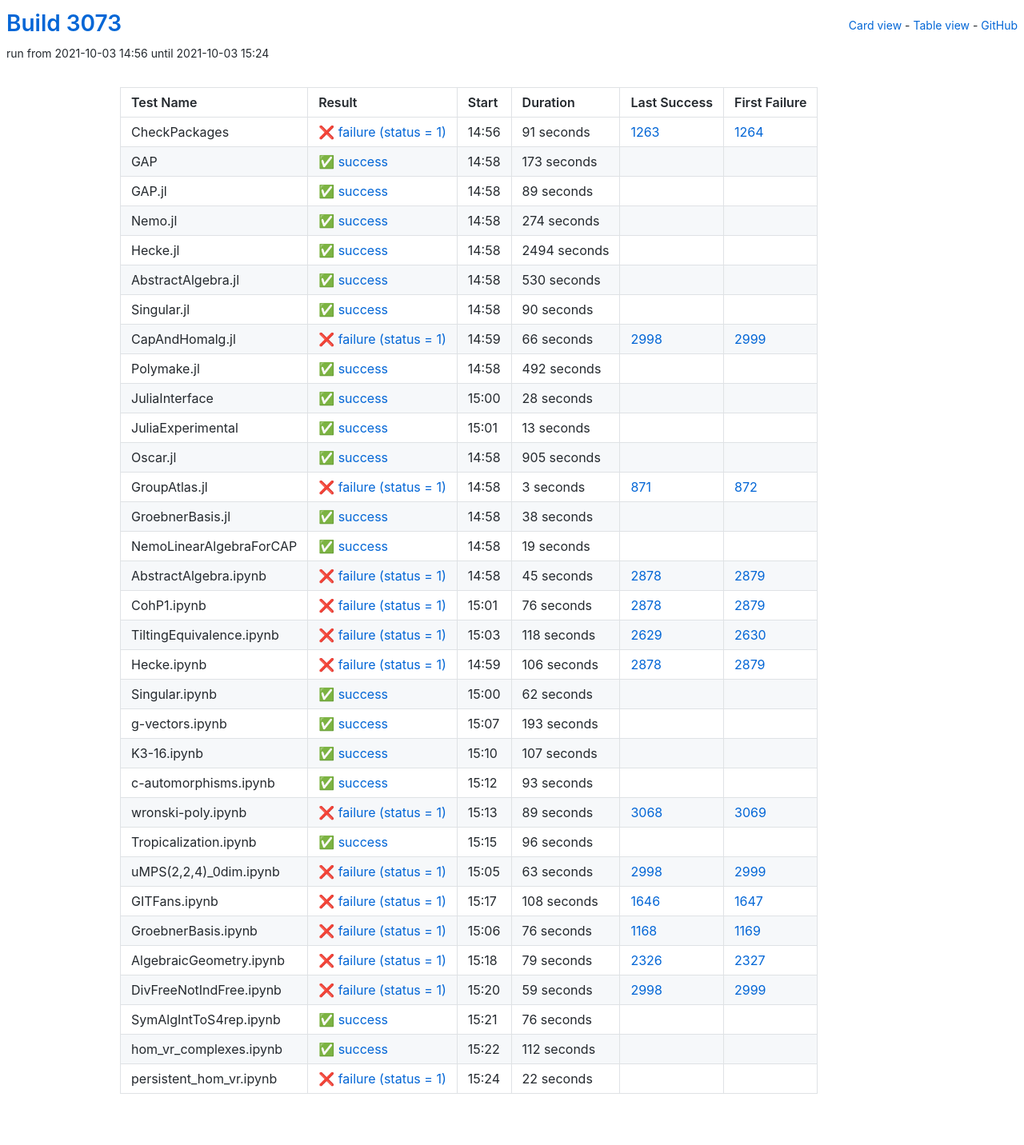
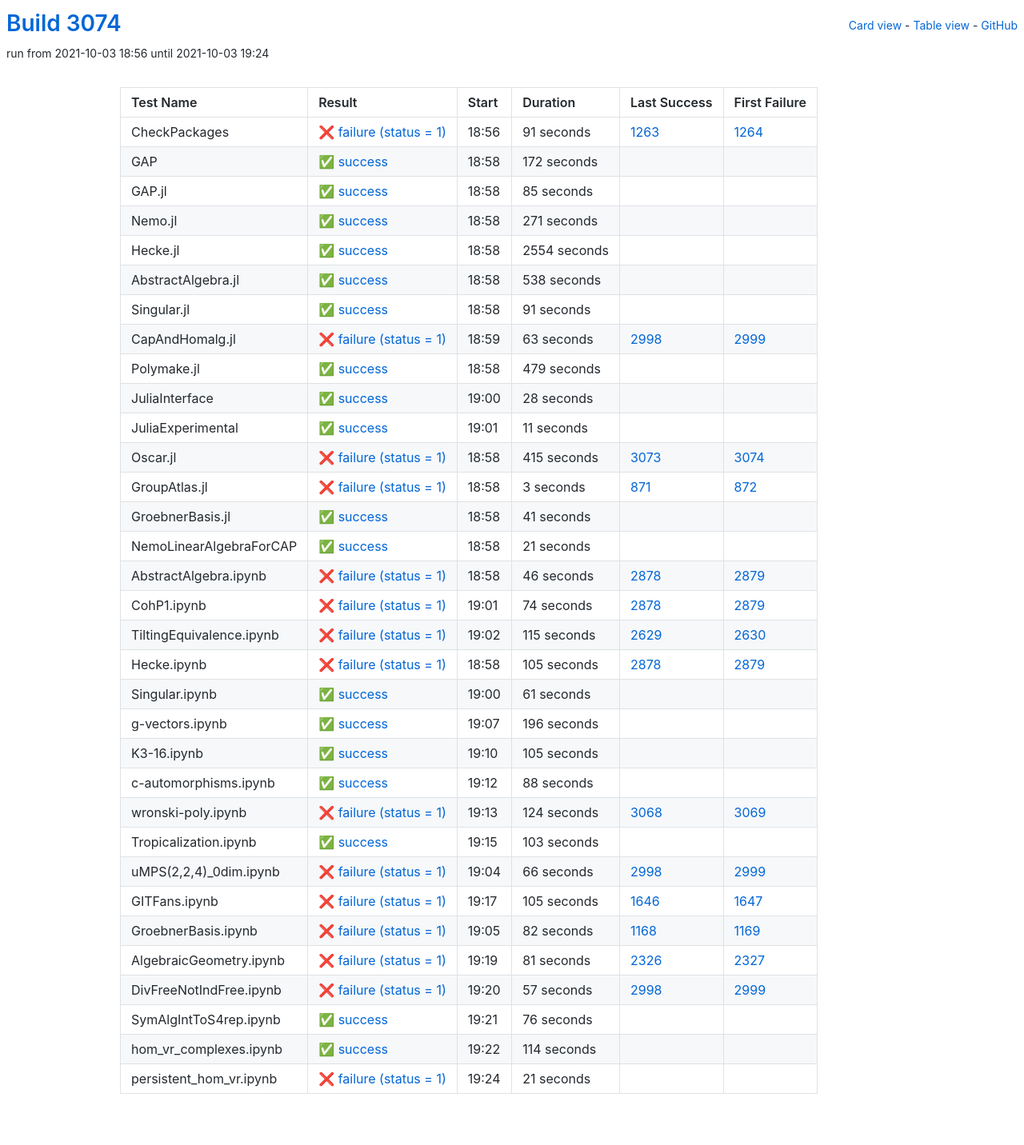
Before and after one commit to oscar-system/oscar-ci-status-stable, a Jekyll site: the page built from table.html, in a window 1280 px wide. Shown: the whole page at 80% size. Built offline with Jekyll 4.4.1, drawn with Linux system fonts in a browser that asks for light colours.

Commit message:
Build #3074

```diff
--- a/_data/ci.yml
+++ b/_data/ci.yml
@@ -1,6 +1,6 @@
 ---
-build: 3073
-build_url: https://oscarci.mathematik.uni-kl.de/job/oscar-stable/3073/
+build: 3074
+build_url: https://oscarci.mathematik.uni-kl.de/job/oscar-stable/3074/
 job: oscar-stable
 organization: oscar-system
 repo: oscar-ci-status-stable
@@ -8,8 +8,8 @@ repourl: https://github.com/oscar-system/oscar-ci-status-stable
 tests:
 - name: CheckPackages
   id: checkpackages
-  log: https://oscarci.mathematik.uni-kl.de/job/oscar-stable/3073/artifact/logs/build-3073/CheckPackages.log
-  start: 2021-10-03 14:56
+  log: https://oscarci.mathematik.uni-kl.de/job/oscar-stable/3074/artifact/logs/build-3074/CheckPackages.log
+  start: 2021-10-03 18:56
   success: false
   exitcode: 1
   status: failure
@@ -20,104 +20,104 @@ tests:
   first_failure_url: https://oscarci.mathematik.uni-kl.de/job/oscar-stable/1264/
 - name: GAP
   id: gap
-  log: https://oscarci.mathematik.uni-kl.de/job/oscar-stable/3073/artifact/logs/build-3073/GAP.log
-  start: 2021-10-03 14:58
+  log: https://oscarci.mathematik.uni-kl.de/job/oscar-stable/3074/artifact/logs/build-3074/GAP.log
+  start: 2021-10-03 18:58
   success: true
   exitcode: 0
   status: success
-  duration: 173
+  duration: 172
   last_success: false
   last_success_url:
   first_failure: false
   first_failure_url:
 - name: GAP.jl
   id: gap-jl
-  log: https://oscarci.mathematik.uni-kl.de/job/oscar-stable/3073/artifact/logs/build-3073/GAP.jl.log
-  start: 2021-10-03 14:58
+  log: https://oscarci.mathematik.uni-kl.de/job/oscar-stable/3074/artifact/logs/build-3074/GAP.jl.log
+  start: 2021-10-03 18:58
   success: true
   exitcode: 0
   status: success
-  duration: 89
+  duration: 85
   last_success: false
   last_success_url:
   first_failure: false
   first_failure_url:
 - name: Nemo.jl
   id: nemo-jl
-  log: https://oscarci.mathematik.uni-kl.de/job/oscar-stable/3073/artifact/logs/build-3073/Nemo.jl.log
-  start: 2021-10-03 14:58
+  log: https://oscarci.mathematik.uni-kl.de/job/oscar-stable/3074/artifact/logs/build-3074/Nemo.jl.log
+  start: 2021-10-03 18:58
   success: true
   exitcode: 0
   status: success
-  duration: 274
+  duration: 271
   last_success: false
   last_success_url:
   first_failure: false
   first_failure_url:
 - name: Hecke.jl
   id: hecke-jl
-  log: https://oscarci.mathematik.uni-kl.de/job/oscar-stable/3073/artifact/logs/build-3073/Hecke.jl.log
-  start: 2021-10-03 14:58
+  log: https://oscarci.mathematik.uni-kl.de/job/oscar-stable/3074/artifact/logs/build-3074/Hecke.jl.log
+  start: 2021-10-03 18:58
   success: true
   exitcode: 0
   status: success
-  duration: 2494
+  duration: 2554
   last_success: false
   last_success_url:
   first_failure: false
   first_failure_url:
 - name: AbstractAlgebra.jl
   id: abstractalgebra-jl
-  log: https://oscarci.mathematik.uni-kl.de/job/oscar-stable/3073/artifact/logs/build-3073/AbstractAlgebra.jl.log
-  start: 2021-10-03 14:58
+  log: https://oscarci.mathematik.uni-kl.de/job/oscar-stable/3074/artifact/logs/build-3074/AbstractAlgebra.jl.log
+  start: 2021-10-03 18:58
   success: true
   exitcode: 0
   status: success
-  duration: 530
+  duration: 538
   last_success: false
   last_success_url:
   first_failure: false
   first_failure_url:
 - name: Singular.jl
   id: singular-jl
-  log: https://oscarci.mathematik.uni-kl.de/job/oscar-stable/3073/artifact/logs/build-3073/Singular.jl.log
-  start: 2021-10-03 14:58
+  log: https://oscarci.mathematik.uni-kl.de/job/oscar-stable/3074/artifact/logs/build-3074/Singular.jl.log
+  start: 2021-10-03 18:58
   success: true
   exitcode: 0
   status: success
-  duration: 90
+  duration: 91
   last_success: false
   last_success_url:
   first_failure: false
   first_failure_url:
 - name: CapAndHomalg.jl
   id: capandhomalg-jl
-  log: https://oscarci.mathematik.uni-kl.de/job/oscar-stable/3073/artifact/logs/build-3073/CapAndHomalg.jl.log
-  start: 2021-10-03 14:59
+  log: https://oscarci.mathematik.uni-kl.de/job/oscar-stable/3074/artifact/logs/build-3074/CapAndHomalg.jl.log
+  start: 2021-10-03 18:59
   success: false
   exitcode: 1
   status: failure
-  duration: 66
+  duration: 63
   last_success: 2998
   last_success_url: https://oscarci.mathematik.uni-kl.de/job/oscar-stable/2998/
   first_failure: 2999
   first_failure_url: https://oscarci.mathematik.uni-kl.de/job/oscar-stable/2999/
 - name: Polymake.jl
   id: polymake-jl
-  log: https://oscarci.mathematik.uni-kl.de/job/oscar-stable/3073/artifact/logs/build-3073/Polymake.jl.log
-  start: 2021-10-03 14:58
+  log: https://oscarci.mathematik.uni-kl.de/job/oscar-stable/3074/artifact/logs/build-3074/Polymake.jl.log
+  start: 2021-10-03 18:58
   success: true
   exitcode: 0
   status: success
-  duration: 492
+  duration: 479
   last_success: false
   last_success_url:
   first_failure: false
   first_failure_url:
 - name: JuliaInterface
   id: juliainterface
-  log: https://oscarci.mathematik.uni-kl.de/job/oscar-stable/3073/artifact/logs/build-3073/JuliaInterface.log
-  start: 2021-10-03 15:00
+  log: https://oscarci.mathematik.uni-kl.de/job/oscar-stable/3074/artifact/logs/build-3074/JuliaInterface.log
+  start: 2021-10-03 19:00
   success: true
   exitcode: 0
   status: success
@@ -128,32 +128,32 @@ tests:
   first_failure_url:
 - name: JuliaExperimental
   id: juliaexperimental
-  log: https://oscarci.mathematik.uni-kl.de/job/oscar-stable/3073/artifact/logs/build-3073/JuliaExperimental.log
-  start: 2021-10-03 15:01
+  log: https://oscarci.mathematik.uni-kl.de/job/oscar-stable/3074/artifact/logs/build-3074/JuliaExperimental.log
+  start: 2021-10-03 19:01
   success: true
   exitcode: 0
   status: success
-  duration: 13
+  duration: 11
   last_success: false
   last_success_url:
   first_failure: false
   first_failure_url:
 - name: Oscar.jl
   id: oscar-jl
-  log: https://oscarci.mathematik.uni-kl.de/job/oscar-stable/3073/artifact/logs/build-3073/Oscar.jl.log
-  start: 2021-10-03 14:58
-  success: true
-  exitcode: 0
-  status: success
-  duration: 905
-  last_success: false
-  last_success_url:
-  first_failure: false
-  first_failure_url:
+  log: https://oscarci.mathematik.uni-kl.de/job/oscar-stable/3074/artifact/logs/build-3074/Oscar.jl.log
+  start: 2021-10-03 18:58
+  success: false
+  exitcode: 1
+  status: failure
+  duration: 415
+  last_success: 3073
+  last_success_url: https://oscarci.mathematik.uni-kl.de/job/oscar-stable/3073/
+  first_failure: 3074
+  first_failure_url: https://oscarci.mathematik.uni-kl.de/job/oscar-stable/3074/
 - name: GroupAtlas.jl
   id: groupatlas-jl
-  log: https://oscarci.mathematik.uni-kl.de/job/oscar-stable/3073/artifact/logs/build-3073/GroupAtlas.jl.log
-  start: 2021-10-03 14:58
+  log: https://oscarci.mathematik.uni-kl.de/job/oscar-stable/3074/artifact/logs/build-3074/GroupAtlas.jl.log
+  start: 2021-10-03 18:58
   success: false
   exitcode: 1
   status: failure
@@ -164,212 +164,212 @@ tests:
   first_failure_url: https://oscarci.mathematik.uni-kl.de/job/oscar-stable/872/
 - name: GroebnerBasis.jl
   id: groebnerbasis-jl
-  log: https://oscarci.mathematik.uni-kl.de/job/oscar-stable/3073/artifact/logs/build-3073/GroebnerBasis.jl.log
-  start: 2021-10-03 14:58
+  log: https://oscarci.mathematik.uni-kl.de/job/oscar-stable/3074/artifact/logs/build-3074/GroebnerBasis.jl.log
+  start: 2021-10-03 18:58
   success: true
   exitcode: 0
   status: success
-  duration: 38
+  duration: 41
   last_success: false
   last_success_url:
   first_failure: false
   first_failure_url:
 - name: NemoLinearAlgebraForCAP
   id: nemolinearalgebraforcap
-  log: https://oscarci.mathematik.uni-kl.de/job/oscar-stable/3073/artifact/logs/build-3073/NemoLinearAlgebraForCAP.log
-  start: 2021-10-03 14:58
+  log: https://oscarci.mathematik.uni-kl.de/job/oscar-stable/3074/artifact/logs/build-3074/NemoLinearAlgebraForCAP.log
+  start: 2021-10-03 18:58
   success: true
   exitcode: 0
   status: success
-  duration: 19
+  duration: 21
   last_success: false
   last_success_url:
   first_failure: false
   first_failure_url:
 - name: AbstractAlgebra.ipynb
   id: abstractalgebra-ipynb
-  log: https://oscarci.mathematik.uni-kl.de/job/oscar-stable/3073/artifact/logs/build-3073/AbstractAlgebra.ipynb.log
-  start: 2021-10-03 14:58
+  log: https://oscarci.mathematik.uni-kl.de/job/oscar-stable/3074/artifact/logs/build-3074/AbstractAlgebra.ipynb.log
+  start: 2021-10-03 18:58
   success: false
   exitcode: 1
   status: failure
-  duration: 45
+  duration: 46
   last_success: 2878
   last_success_url: https://oscarci.mathematik.uni-kl.de/job/oscar-stable/2878/
   first_failure: 2879
   first_failure_url: https://oscarci.mathematik.uni-kl.de/job/oscar-stable/2879/
 - name: CohP1.ipynb
   id: cohp1-ipynb
-  log: https://oscarci.mathematik.uni-kl.de/job/oscar-stable/3073/artifact/logs/build-3073/CohP1.ipynb.log
-  start: 2021-10-03 15:01
+  log: https://oscarci.mathematik.uni-kl.de/job/oscar-stable/3074/artifact/logs/build-3074/CohP1.ipynb.log
+  start: 2021-10-03 19:01
   success: false
   exitcode: 1
   status: failure
-  duration: 76
+  duration: 74
   last_success: 2878
   last_success_url: https://oscarci.mathematik.uni-kl.de/job/oscar-stable/2878/
   first_failure: 2879
   first_failure_url: https://oscarci.mathematik.uni-kl.de/job/oscar-stable/2879/
 - name: TiltingEquivalence.ipynb
   id: tiltingequivalence-ipynb
-  log: https://oscarci.mathematik.uni-kl.de/job/oscar-stable/3073/artifact/logs/build-3073/TiltingEquivalence.ipynb.log
-  start: 2021-10-03 15:03
+  log: https://oscarci.mathematik.uni-kl.de/job/oscar-stable/3074/artifact/logs/build-3074/TiltingEquivalence.ipynb.log
+  start: 2021-10-03 19:02
   success: false
   exitcode: 1
   status: failure
-  duration: 118
+  duration: 115
   last_success: 2629
   last_success_url: https://oscarci.mathematik.uni-kl.de/job/oscar-stable/2629/
   first_failure: 2630
   first_failure_url: https://oscarci.mathematik.uni-kl.de/job/oscar-stable/2630/
 - name: Hecke.ipynb
   id: hecke-ipynb
-  log: https://oscarci.mathematik.uni-kl.de/job/oscar-stable/3073/artifact/logs/build-3073/Hecke.ipynb.log
-  start: 2021-10-03 14:59
+  log: https://oscarci.mathematik.uni-kl.de/job/oscar-stable/3074/artifact/logs/build-3074/Hecke.ipynb.log
+  start: 2021-10-03 18:58
   success: false
   exitcode: 1
   status: failure
-  duration: 106
+  duration: 105
   last_success: 2878
   last_success_url: https://oscarci.mathematik.uni-kl.de/job/oscar-stable/2878/
   first_failure: 2879
   first_failure_url: https://oscarci.mathematik.uni-kl.de/job/oscar-stable/2879/
 - name: Singular.ipynb
   id: singular-ipynb
-  log: https://oscarci.mathematik.uni-kl.de/job/oscar-stable/3073/artifact/logs/build-3073/Singular.ipynb.log
-  start: 2021-10-03 15:00
+  log: https://oscarci.mathematik.uni-kl.de/job/oscar-stable/3074/artifact/logs/build-3074/Singular.ipynb.log
+  start: 2021-10-03 19:00
   success: true
   exitcode: 0
   status: success
-  duration: 62
+  duration: 61
   last_success: false
   last_success_url:
   first_failure: false
   first_failure_url:
 - name: g-vectors.ipynb
   id: g-vectors-ipynb
-  log: https://oscarci.mathematik.uni-kl.de/job/oscar-stable/3073/artifact/logs/build-3073/g-vectors.ipynb.log
-  start: 2021-10-03 15:07
+  log: https://oscarci.mathematik.uni-kl.de/job/oscar-stable/3074/artifact/logs/build-3074/g-vectors.ipynb.log
+  start: 2021-10-03 19:07
   success: true
   exitcode: 0
   status: success
-  duration: 193
+  duration: 196
   last_success: false
   last_success_url:
   first_failure: false
   first_failure_url:
 - name: K3-16.ipynb
   id: k3-16-ipynb
-  log: https://oscarci.mathematik.uni-kl.de/job/oscar-stable/3073/artifact/logs/build-3073/K3-16.ipynb.log
-  start: 2021-10-03 15:10
+  log: https://oscarci.mathematik.uni-kl.de/job/oscar-stable/3074/artifact/logs/build-3074/K3-16.ipynb.log
+  start: 2021-10-03 19:10
   success: true
   exitcode: 0
   status: success
-  duration: 107
+  duration: 105
   last_success: false
   last_success_url:
   first_failure: false
   first_failure_url:
 - name: c-automorphisms.ipynb
   id: c-automorphisms-ipynb
-  log: https://oscarci.mathematik.uni-kl.de/job/oscar-stable/3073/artifact/logs/build-3073/c-automorphisms.ipynb.log
-  start: 2021-10-03 15:12
+  log: https://oscarci.mathematik.uni-kl.de/job/oscar-stable/3074/artifact/logs/build-3074/c-automorphisms.ipynb.log
+  start: 2021-10-03 19:12
   success: true
   exitcode: 0
   status: success
-  duration: 93
+  duration: 88
   last_success: false
   last_success_url:
   first_failure: false
   first_failure_url:
 - name: wronski-poly.ipynb
   id: wronski-poly-ipynb
-  log: https://oscarci.mathematik.uni-kl.de/job/oscar-stable/3073/artifact/logs/build-3073/wronski-poly.ipynb.log
-  start: 2021-10-03 15:13
+  log: https://oscarci.mathematik.uni-kl.de/job/oscar-stable/3074/artifact/logs/build-3074/wronski-poly.ipynb.log
+  start: 2021-10-03 19:13
   success: false
   exitcode: 1
   status: failure
-  duration: 89
+  duration: 124
   last_success: 3068
   last_success_url: https://oscarci.mathematik.uni-kl.de/job/oscar-stable/3068/
   first_failure: 3069
   first_failure_url: https://oscarci.mathematik.uni-kl.de/job/oscar-stable/3069/
 - name: Tropicalization.ipynb
   id: tropicalization-ipynb
-  log: https://oscarci.mathematik.uni-kl.de/job/oscar-stable/3073/artifact/logs/build-3073/Tropicalization.ipynb.log
-  start: 2021-10-03 15:15
+  log: https://oscarci.mathematik.uni-kl.de/job/oscar-stable/3074/artifact/logs/build-3074/Tropicalization.ipynb.log
+  start: 2021-10-03 19:15
   success: true
   exitcode: 0
   status: success
-  duration: 96
+  duration: 103
   last_success: false
   last_success_url:
   first_failure: false
   first_failure_url:
 - name: uMPS(2,2,4)_0dim.ipynb
   id: umps-2-2-4-0dim-ipynb
-  log: https://oscarci.mathematik.uni-kl.de/job/oscar-stable/3073/artifact/logs/build-3073/uMPS-2-2-4-_0dim.ipynb.log
-  start: 2021-10-03 15:05
+  log: https://oscarci.mathematik.uni-kl.de/job/oscar-stable/3074/artifact/logs/build-3074/uMPS-2-2-4-_0dim.ipynb.log
+  start: 2021-10-03 19:04
   success: false
   exitcode: 1
   status: failure
-  duration: 63
+  duration: 66
   last_success: 2998
   last_success_url: https://oscarci.mathematik.uni-kl.de/job/oscar-stable/2998/
   first_failure: 2999
   first_failure_url: https://oscarci.mathematik.uni-kl.de/job/oscar-stable/2999/
 - name: GITFans.ipynb
   id: gitfans-ipynb
-  log: https://oscarci.mathematik.uni-kl.de/job/oscar-stable/3073/artifact/logs/build-3073/GITFans.ipynb.log
-  start: 2021-10-03 15:17
+  log: https://oscarci.mathematik.uni-kl.de/job/oscar-stable/3074/artifact/logs/build-3074/GITFans.ipynb.log
+  start: 2021-10-03 19:17
   success: false
   exitcode: 1
   status: failure
-  duration: 108
+  duration: 105
   last_success: 1646
   last_success_url: https://oscarci.mathematik.uni-kl.de/job/oscar-stable/1646/
   first_failure: 1647
   first_failure_url: https://oscarci.mathematik.uni-kl.de/job/oscar-stable/1647/
 - name: GroebnerBasis.ipynb
   id: groebnerbasis-ipynb
-  log: https://oscarci.mathematik.uni-kl.de/job/oscar-stable/3073/artifact/logs/build-3073/GroebnerBasis.ipynb.log
-  start: 2021-10-03 15:06
+  log: https://oscarci.mathematik.uni-kl.de/job/oscar-stable/3074/artifact/logs/build-3074/GroebnerBasis.ipynb.log
+  start: 2021-10-03 19:05
   success: false
   exitcode: 1
   status: failure
-  duration: 76
+  duration: 82
   last_success: 1168
   last_success_url: https://oscarci.mathematik.uni-kl.de/job/oscar-stable/1168/
   first_failure: 1169
   first_failure_url: https://oscarci.mathematik.uni-kl.de/job/oscar-stable/1169/
 - name: AlgebraicGeometry.ipynb
   id: algebraicgeometry-ipynb
-  log: https://oscarci.mathematik.uni-kl.de/job/oscar-stable/3073/artifact/logs/build-3073/AlgebraicGeometry.ipynb.log
-  start: 2021-10-03 15:18
+  log: https://oscarci.mathematik.uni-kl.de/job/oscar-stable/3074/artifact/logs/build-3074/AlgebraicGeometry.ipynb.log
+  start: 2021-10-03 19:19
   success: false
   exitcode: 1
   status: failure
-  duration: 79
+  duration: 81
   last_success: 2326
   last_success_url: https://oscarci.mathematik.uni-kl.de/job/oscar-stable/2326/
   first_failure: 2327
   first_failure_url: https://oscarci.mathematik.uni-kl.de/job/oscar-stable/2327/
 - name: DivFreeNotIndFree.ipynb
   id: divfreenotindfree-ipynb
-  log: https://oscarci.mathematik.uni-kl.de/job/oscar-stable/3073/artifact/logs/build-3073/DivFreeNotIndFree.ipynb.log
-  start: 2021-10-03 15:20
+  log: https://oscarci.mathematik.uni-kl.de/job/oscar-stable/3074/artifact/logs/build-3074/DivFreeNotIndFree.ipynb.log
+  start: 2021-10-03 19:20
   success: false
   exitcode: 1
   status: failure
-  duration: 59
+  duration: 57
   last_success: 2998
   last_success_url: https://oscarci.mathematik.uni-kl.de/job/oscar-stable/2998/
   first_failure: 2999
   first_failure_url: https://oscarci.mathematik.uni-kl.de/job/oscar-stable/2999/
 - name: SymAlgIntToS4rep.ipynb
   id: symalginttos4rep-ipynb
-  log: https://oscarci.mathematik.uni-kl.de/job/oscar-stable/3073/artifact/logs/build-3073/SymAlgIntToS4rep.ipynb.log
-  start: 2021-10-03 15:21
+  log: https://oscarci.mathematik.uni-kl.de/job/oscar-stable/3074/artifact/logs/build-3074/SymAlgIntToS4rep.ipynb.log
+  start: 2021-10-03 19:21
   success: true
   exitcode: 0
   status: success
@@ -380,24 +380,24 @@ tests:
   first_failure_url:
 - name: hom_vr_complexes.ipynb
   id: hom-vr-complexes-ipynb
-  log: https://oscarci.mathematik.uni-kl.de/job/oscar-stable/3073/artifact/logs/build-3073/hom_vr_complexes.ipynb.log
-  start: 2021-10-03 15:22
+  log: https://oscarci.mathematik.uni-kl.de/job/oscar-stable/3074/artifact/logs/build-3074/hom_vr_complexes.ipynb.log
+  start: 2021-10-03 19:22
   success: true
   exitcode: 0
   status: success
-  duration: 112
+  duration: 114
   last_success: false
   last_success_url:
   first_failure: false
   first_failure_url:
 - name: persistent_hom_vr.ipynb
   id: persistent-hom-vr-ipynb
-  log: https://oscarci.mathematik.uni-kl.de/job/oscar-stable/3073/artifact/logs/build-3073/persistent_hom_vr.ipynb.log
-  start: 2021-10-03 15:24
+  log: https://oscarci.mathematik.uni-kl.de/job/oscar-stable/3074/artifact/logs/build-3074/persistent_hom_vr.ipynb.log
+  start: 2021-10-03 19:24
   success: false
   exitcode: 1
   status: failure
-  duration: 22
+  duration: 21
   last_success: false
   last_success_url:
   first_failure: false
```
Also changed, not shown: README.md.
